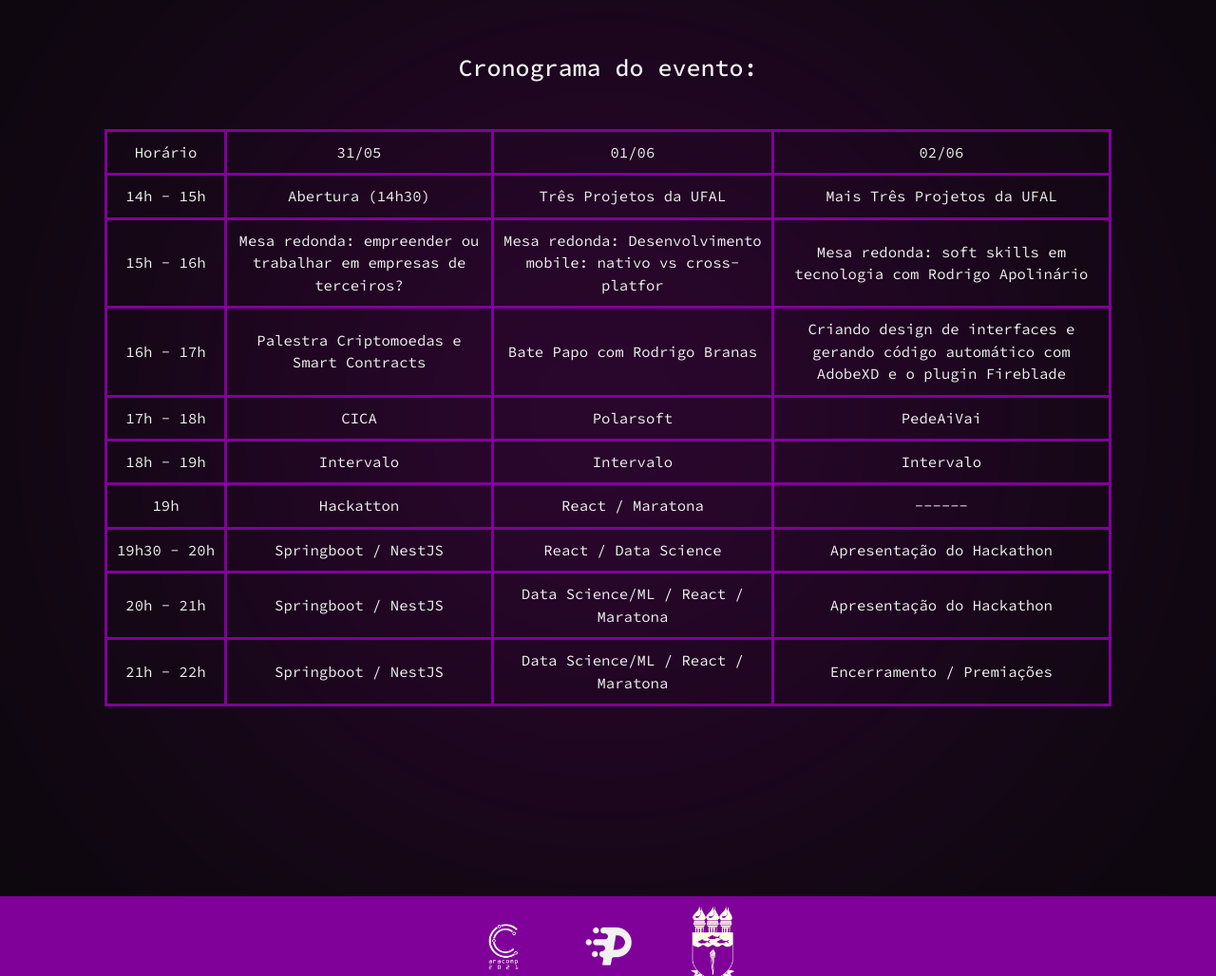
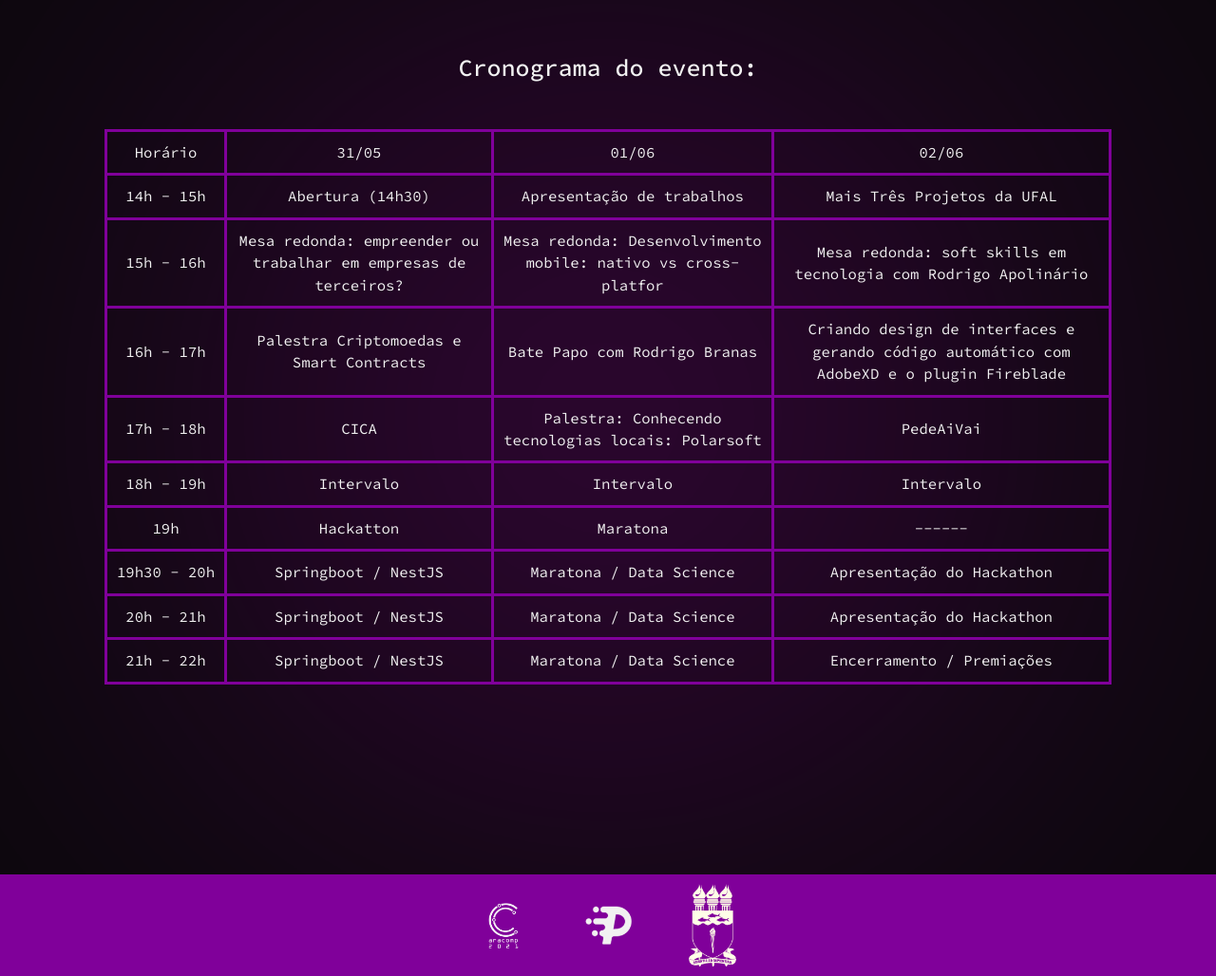
Before and after one commit to JoaoG250/AracompWeb, a Django app: page /cronograma/ in a window 1280 px wide. Shown: the part 144-1172 px from the top of the page at 95% size. Run offline with Django 3.2, Linux system fonts and the light colour scheme; some libraries are stand-ins or nearby versions.

Commit message:
Mudanças

```diff
--- a/aracomp/posts/templates/cronograma.html
+++ b/aracomp/posts/templates/cronograma.html
@@ -23,7 +23,7 @@
             <tr>
                 <td class="tabela-item">14h - 15h</td>
                 <td>Abertura (14h30)</td>
-                <td>Três Projetos da UFAL</td>
+                <td>Apresentação de trabalhos</td>
                 <td>Mais Três Projetos da UFAL</td>
             </tr>
             <tr>
@@ -41,7 +41,7 @@
             <tr>
                 <td class="tabela-item">17h - 18h</td>
                 <td>CICA</td>
-                <td>Polarsoft</td>
+                <td>Palestra: Conhecendo tecnologias locais: Polarsoft</td>
                 <td>PedeAiVai</td>
             </tr>
             <tr>
@@ -53,25 +53,25 @@
             <tr>
                 <td class="tabela-item">19h</td>
                 <td>Hackatton</td>
-                <td>React / Maratona</td>
+                <td>Maratona</td>
                 <td>------</td>
             </tr>
             <tr>
                 <td class="tabela-item">19h30 - 20h</td>
                 <td>Springboot / NestJS</td>
-                <td>React / Data Science</td>
+                <td>Maratona / Data Science</td>
                 <td>Apresentação do Hackathon</td>
             </tr>
             <tr>
                 <td class="tabela-item">20h - 21h</td>
                 <td>Springboot / NestJS</td>
-                <td>Data Science/ML / React / Maratona</td>
+                <td>Maratona / Data Science</td>
                 <td>Apresentação do Hackathon</td>
             </tr>
             <tr>
                 <td class="tabela-item">21h - 22h</td>
                 <td>Springboot / NestJS</td>
-                <td>Data Science/ML / React / Maratona</td>
+                <td>Maratona / Data Science</td>
                 <td>Encerramento / Premiações</td>
             </tr>
         </table>
```
